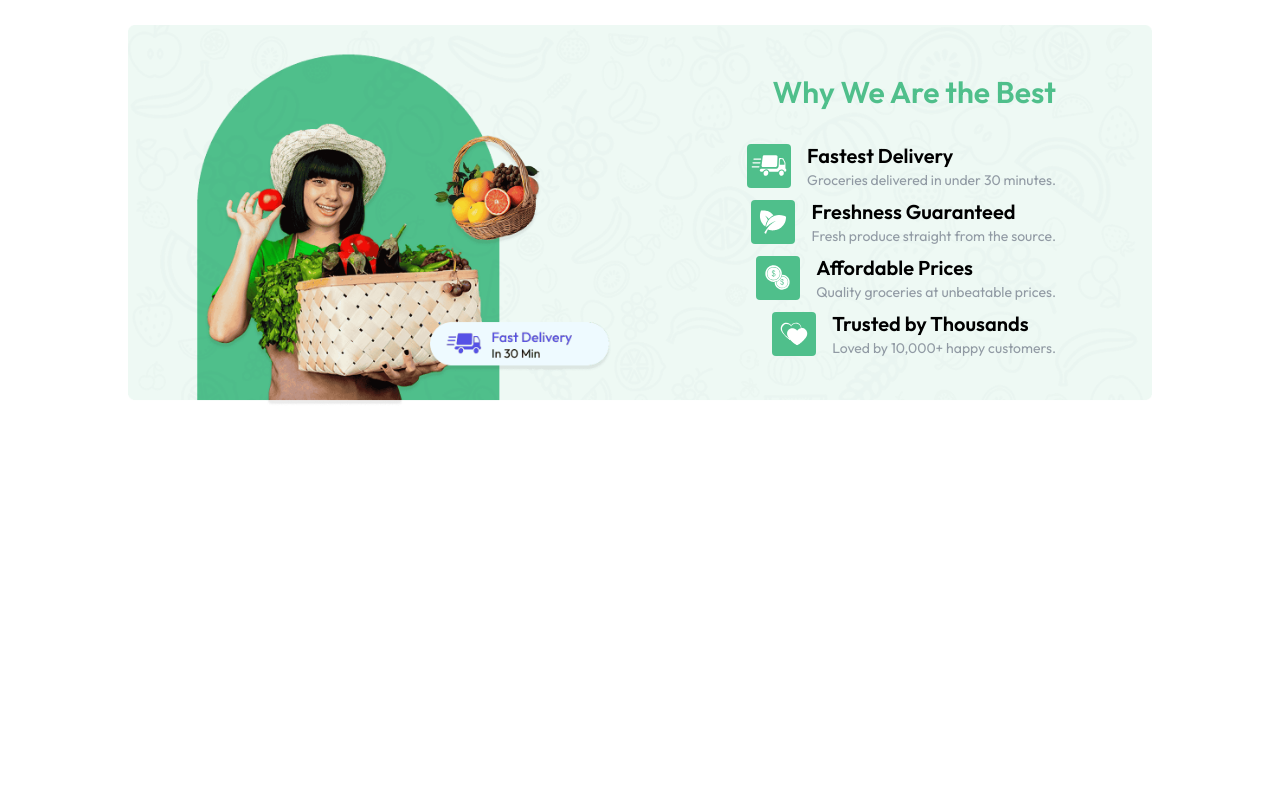
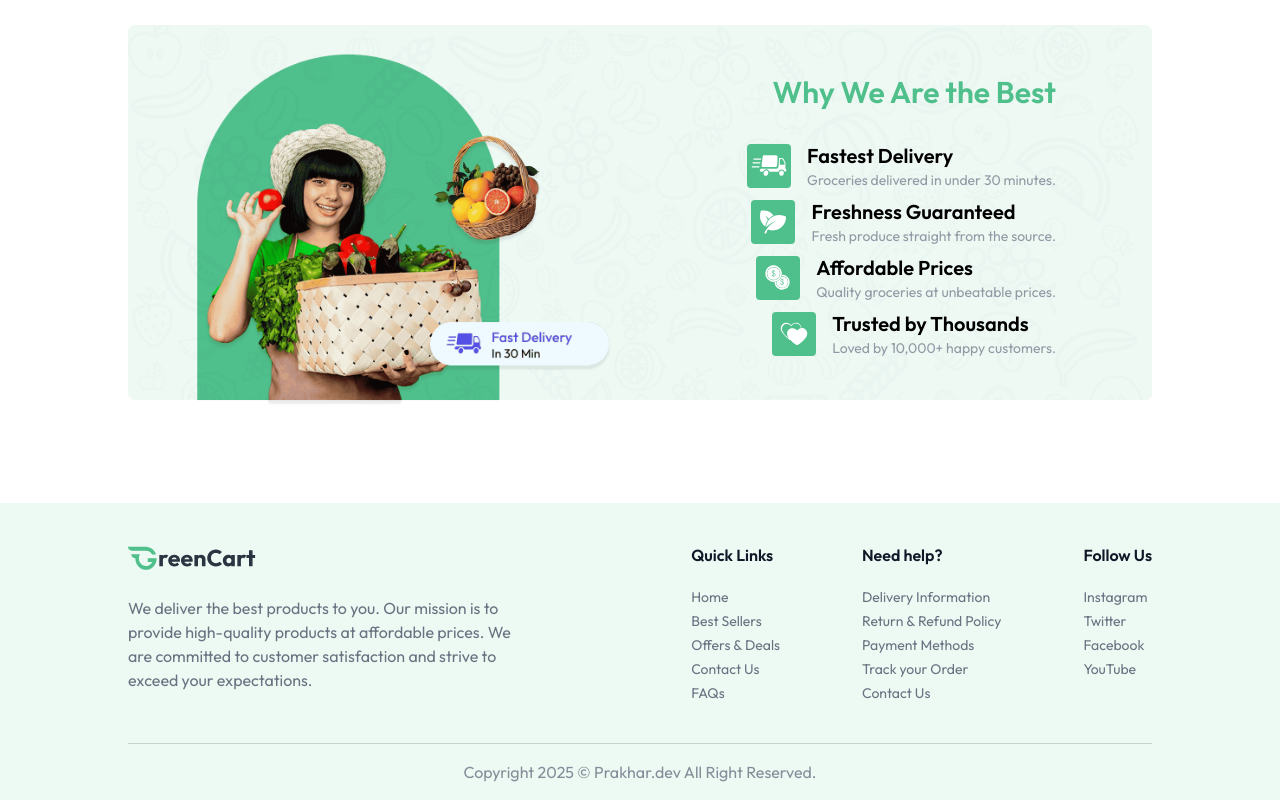
Before and after one commit to prakhar2219/Grocery-Website, a React (Vite) app: page / in a window 1280 px wide. Shown: the part 1275-2075 px from the top of the page. Before the commit the page ends 1682 px from the top, so only its background shows below. Built offline with nearby package versions, Linux system fonts and the light colour scheme.

Commit message:
footer UI

```diff
--- a/src/App.jsx
+++ b/src/App.jsx
@@ -3,6 +3,7 @@ import Navbar from './component/Navbar.jsx'
 import { Route, Routes, useLocation } from 'react-router-dom'
 import Home from "./pages/Home.jsx"
 import { Toaster } from 'react-hot-toast'
+import Footer from './component/Footer.jsx'
 const App = () => {
   const isSellerPath=useLocation().pathname.includes("seller")
   return (
@@ -14,6 +15,7 @@ const App = () => {
           <Route path='/' element={<Home/>}/>
         </Routes>
       </div>
+      {!isSellerPath &&<Footer/>}
     </div>
   )
 }
--- a/src/component/Footer.jsx
+++ b/src/component/Footer.jsx
@@ -1,36 +1,32 @@
-import React from 'react'
+import React from "react";
+import { assets, footerLinks } from "../assets/assets";
 
 const Footer = () => {
-    const linkSections = [
-        {
-            title: "Quick Links",
-            links: ["Home", "Best Sellers", "Offers & Deals", "Contact Us", "FAQs"]
-        },
-        {
-            title: "Need Help?",
-            links: ["Delivery Information", "Return & Refund Policy", "Payment Methods", "Track your Order", "Contact Us"]
-        },
-        {
-            title: "Follow Us",
-            links: ["Instagram", "Twitter", "Facebook", "YouTube"]
-        }
-    ];
-
   return (
-        <div className="px-6 md:px-16 lg:px-24 xl:px-32">
+    <div className="px-6 md:px-16 lg:px-24 xl:px-32 mt-24 bg-primary/10">
       <div className="flex flex-col md:flex-row items-start justify-between gap-10 py-10 border-b border-gray-500/30 text-gray-500">
         <div>
-                    <img className="w-34 md:w-32" src="https://raw.githubusercontent.com/prebuiltui/prebuiltui/main/assets/dummyLogo/dummyLogoColored.svg" alt="dummyLogoColored" />
-                    <p className="max-w-[410px] mt-6">Lorem ipsum dolor sit amet consectetur, adipisicing elit. Rerum unde quaerat eveniet cumque accusamus atque qui error quo enim fugiat?</p>
+          <img
+            className="w-34 md:w-32"
+            src={assets.logo}
+            alt="logo"
+          />
+          <p className="max-w-[410px] mt-6">
+            We deliver the best products to you. Our mission is to provide high-quality products at affordable prices. We are committed to customer satisfaction and strive to exceed your expectations.
+          </p>
         </div>
         <div className="flex flex-wrap justify-between w-full md:w-[45%] gap-5">
-                    {linkSections.map((section, index) => (
+          {footerLinks.map((section, index) => (
             <div key={index}>
-                            <h3 className="font-semibold text-base text-gray-900 md:mb-5 mb-2">{section.title}</h3>
+              <h3 className="font-semibold text-base text-gray-900 md:mb-5 mb-2">
+                {section.title}
+              </h3>
               <ul className="text-sm space-y-1">
                 {section.links.map((link, i) => (
                   <li key={i}>
-                                        <a href="#" className="hover:underline transition">{link}</a>
+                    <a href={link.url} className="hover:underline transition">
+                      {link.text}
+                    </a>
                   </li>
                 ))}
               </ul>
@@ -39,10 +35,10 @@ const Footer = () => {
         </div>
       </div>
       <p className="py-4 text-center text-sm md:text-base text-gray-500/80">
-                Copyright 2025 © PrebuiltUI All Right Reserved.
+        Copyright {new Date().getFullYear()} © Prakhar.dev All Right Reserved.
       </p>
     </div>
   );
 };
 
-export default Footer
+export default Footer;
```
Lines whose indentation alone changed are shown as unchanged.
